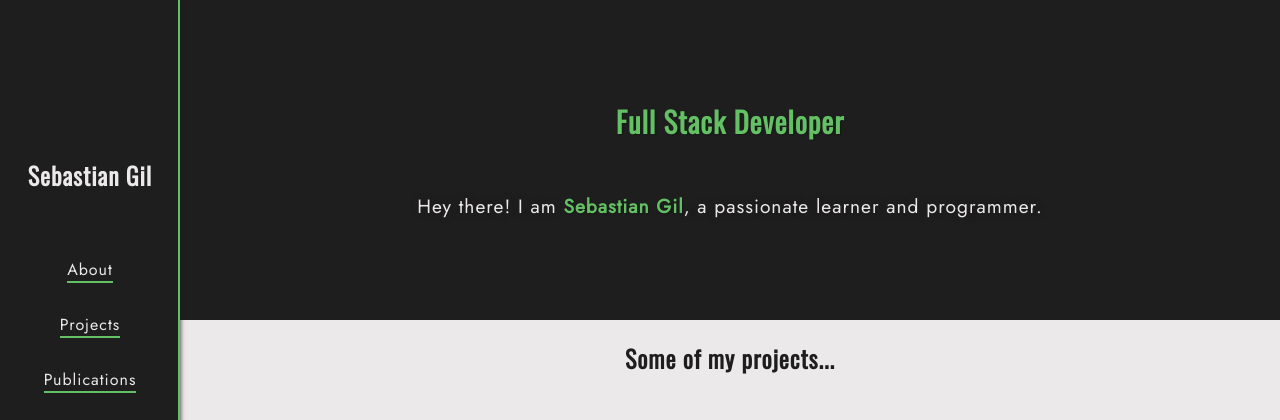
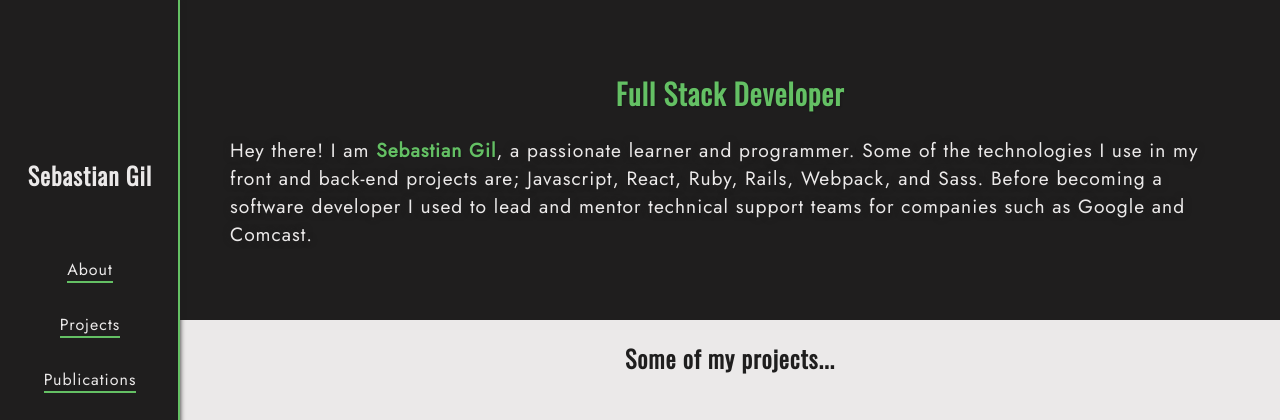
Before and after one commit to sebGilR/sebgilr.github.io, a plain HTML site: page index.html in a window 1280 px wide. Shown: the top 420 px of the page. Drawn offline with nearby package versions, Linux system fonts and the light colour scheme.

Commit message:
Update about me text

```diff
--- a/index.html
+++ b/index.html
@@ -54,7 +54,10 @@
   <main>
     <section id="about" class="about">
       <h1>Full Stack Developer</h1>
-      <p>Hey there! I am <span>Sebastian Gil</span>, a passionate learner and programmer.</p>
+      <p>Hey there! I am <span>Sebastian Gil</span>, a passionate learner and programmer. Some of the technologies I use
+        in my front and back-end projects are; Javascript, React, Ruby, Rails, Webpack, and Sass. Before becoming a
+        software developer I used to lead and mentor technical support teams for companies such as Google and Comcast.
+      </p>
     </section>
     <section id="projects" class="projects">
       <h2>Some of my projects...</h2>
```
Also changed, not shown: 1 other file.
